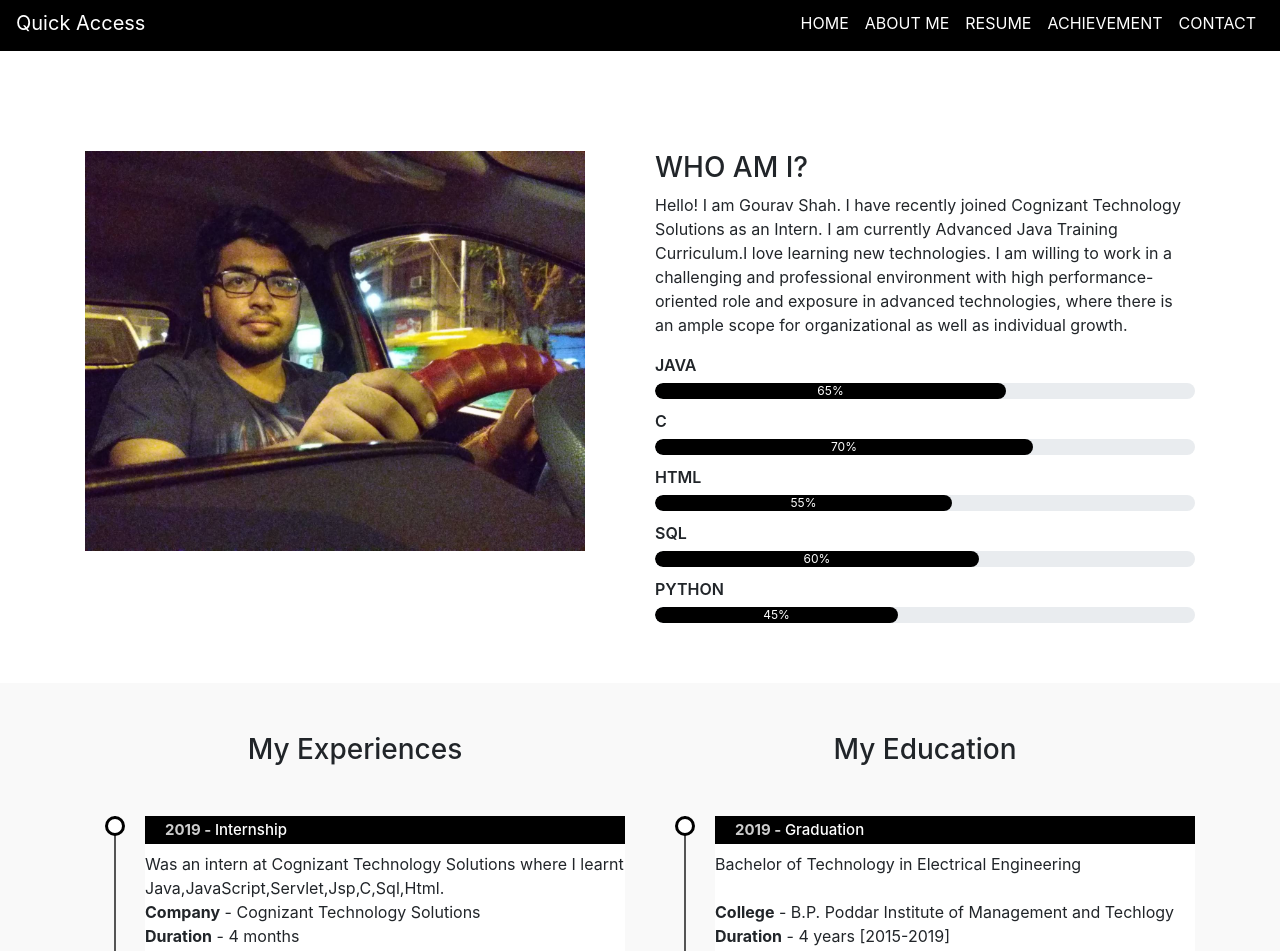
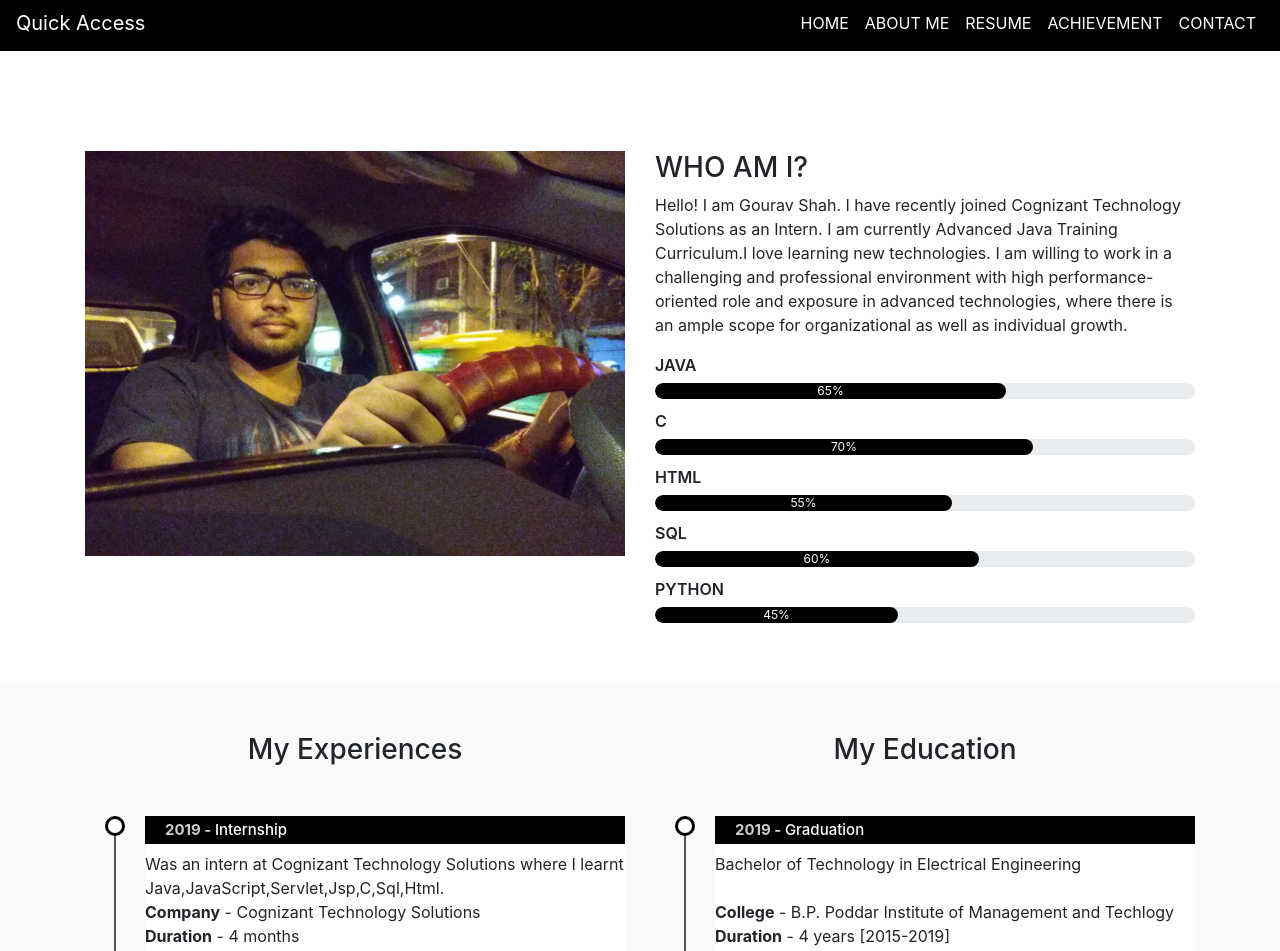
Before and after one commit to gouravshah97/gouravshah97.github.io, a plain HTML site: page index.html in a window 1280 px wide. Shown: the part 805-1756 px from the top of the page. Drawn offline with nearby package versions, Linux system fonts and the light colour scheme.

Commit message:
Update index.html

```diff
--- a/index.html
+++ b/index.html
@@ -76,7 +76,7 @@
 <div class="about container" id="about">
 <div class="row">
 <div class="col-md-6 text-center">
-<img src="images/drive.jpg" width="500" height="400"  class="profile-img" align="left">
+<img src="images/drive.jpg" style="max-width:100%;height:auto;" class="profile-img" align="left">
 </div>
 <div class="col-md-6">
 <h3>WHO AM I?</h3>
```
